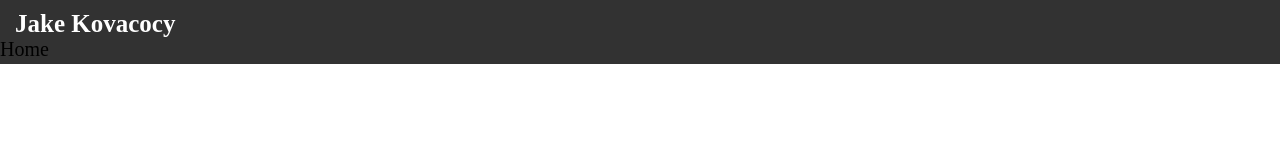
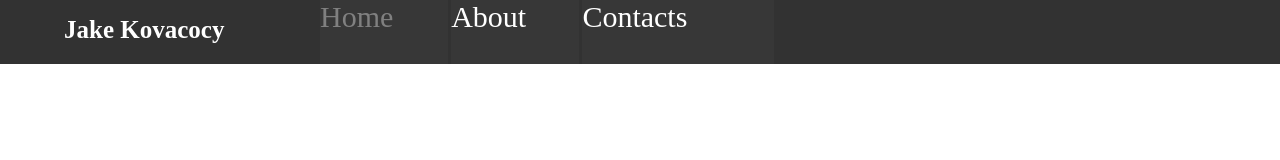
Before and after one commit to lukewarmham/CSD-Node.js-App, a website: page uploaded_files/index.html in a window 1280 px wide. Drawn offline with Linux system fonts and the light colour scheme.

Commit message:
Added a navbar

```diff
--- a/index.js
+++ b/index.js
@@ -3,6 +3,7 @@
 const express = require('express');
 const app = express();
 
+// HOME PAGE
 app.get('/', function (req, res) {
     res.sendFile(__dirname + "/uploaded_files/index.html");
 });
@@ -12,6 +13,7 @@ app.get('/style.css', function (req, res) {
 });
 
 app.get('/index.js', function (req, res) {
+    res.type('.js');
     res.sendFile(__dirname + "/uploaded_files/index.js");
 });
 
--- a/uploaded_files/index.html
+++ b/uploaded_files/index.html
@@ -6,9 +6,17 @@
     <body>
         <div id="nav">
             <h1 id="header">Jake Kovacocy</h1>
-            <a id="home">Home</a>
+            <div id="home">
+                <a class="current-tab">Home</a>
+            </div>
+            <div id="about">
+                <a class="other-tab">About</a>
+            </div>
+            <div id="contacts">
+                <a class="other-tab">Contacts</a>
+            </div>
         </div>
 
-        <script src="index.js"></script>
+        <script src="./index.js"></script>
     </body>
 </html>
--- a/uploaded_files/index.js
+++ b/uploaded_files/index.js
@@ -1,5 +1,5 @@
+let home = document.getElementById("home");
+
 let url = document.url;
 
-let home = document.getElementById("home");
-
 console.log(url);
--- a/uploaded_files/style.css
+++ b/uploaded_files/style.css
@@ -6,11 +6,6 @@ body {
 @font-face {
     font-family: Bender;
     src: local("./fonts/Bender") format("opentype");
-}
-
-@font-face {
-    font-family: Bender-Light;
-    src: local("./fonts/Bender-Light") format("opentype");
 }
 
 h1 {
@@ -31,23 +26,50 @@ div#nav > h1#header {
     color: white;
     margin: 0;
     padding: 0;
-    margin: 10px 0 0 15px;
+    position: absolute;
+    top: 25%;
+    left: 5%;
 }
 
-div#nav > a {
-    font-family: Bender-Light;
-    font-size: 20px;
+div#home {
+    width: 10%;
+    height: 100%;
+    position: absolute;
+    left: 25%;
+    top: 0;
+    background-color: rgb(55, 55, 55);
 }
 
-.home {
-    position: relative;
-    left: 100px;
+div#about {
+    width: 10%;
+    height: 100%;
+    position: absolute;
+    left: 35.25%;
+    top: 0;
+    background-color: rgb(55, 55, 55);
 }
 
-.current-tab {
-    color: green;
+div#contacts {
+    width: 15%;
+    height: 100%;
+    position: absolute;
+    left: 45.5%;
+    top: 0;
+    background-color: rgb(55, 55, 55);
 }
 
-.other-tab {
+div#nav > div > a {
+    font-family: Bender;;
+    font-size: 30px;
+    color: white;
+    display: inline;
+    float: none;
+}
+
+div#nav > div > a.current-tab {
     color: gray;
 }
+
+div#nav > div > a.other-tab {
+    color: white;
+}
```
